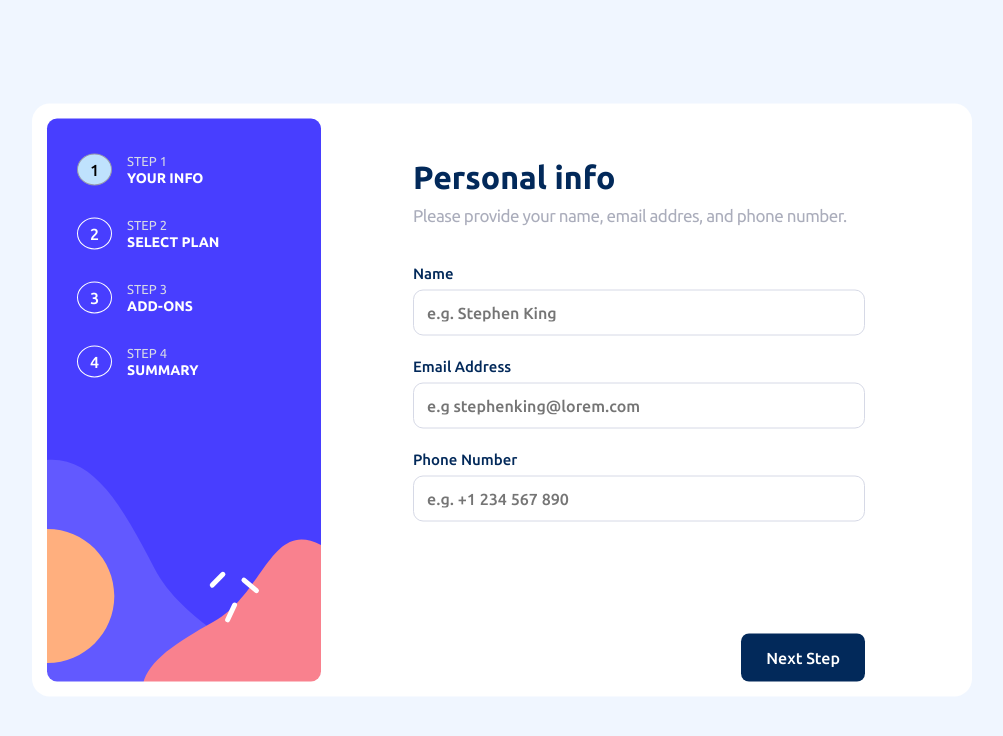
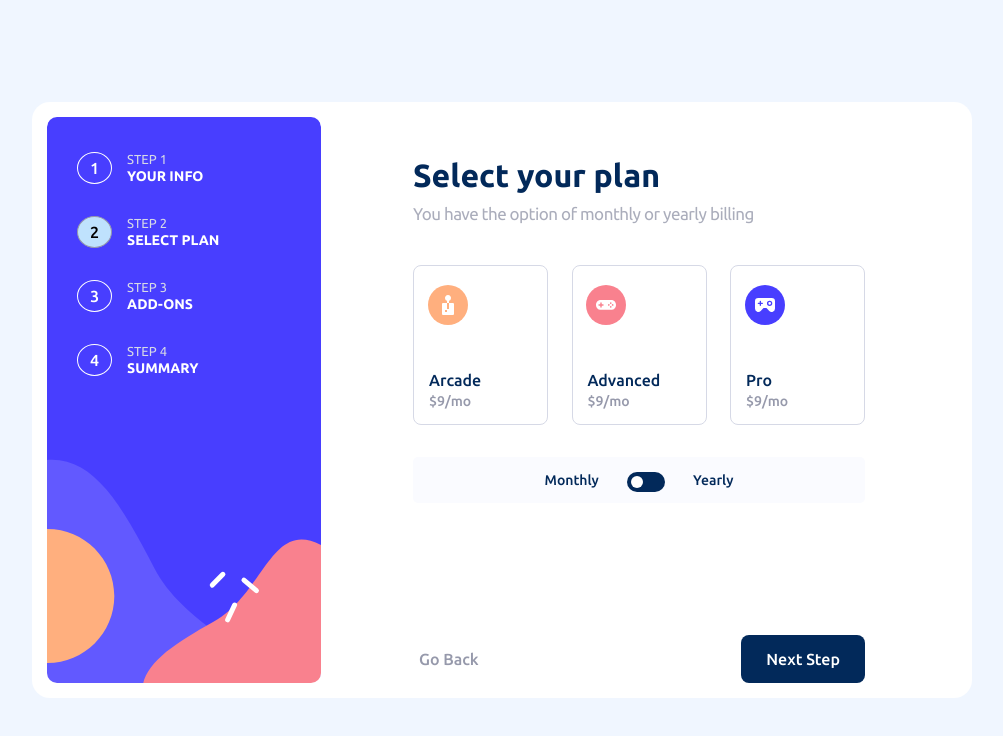
Before and after one commit to ysnitko/Multi-step-form, a React (Create React App) app: page / in a window 1280 px wide. Shown: the top 736 px of the page, without its empty margins (138-1141 px from the left). Built offline with nearby package versions, Linux system fonts and the light colour scheme.

Commit message:
add discount

```diff
--- a/src/App.js
+++ b/src/App.js
@@ -4,7 +4,7 @@ import Form from './components/Form/Form';
 import './App.css';
 
 const App = () => {
-  const [step, setStep] = useState(1);
+  const [step, setStep] = useState(2);
   const [isDisabled, setIsDisabled] = useState(false);
   const [nameField, setNameField] = useState('');
   const [emailField, setEmailField] = useState('');
--- a/src/components/SelectPlan/SelectPlan.css
+++ b/src/components/SelectPlan/SelectPlan.css
@@ -57,6 +57,12 @@ h1 {
   font-size: 14px;
   font-weight: 500;
   color: hsl(231, 11%, 63%);
+}
+
+.plan-discount {
+  font-size: 12px;
+  font-weight: 500;
+  color: hsl(213, 96%, 18%);
 }
 
 .arcade {
--- a/src/components/SelectPlan/SelectPlan.jsx
+++ b/src/components/SelectPlan/SelectPlan.jsx
@@ -1,11 +1,22 @@
-import React, { useEffect } from "react";
+import React, { useEffect, useState } from "react";
 
 import "./SelectPlan.css";
 
 const SelectPlan = ({ setStep }) => {
+  const [plan, setPlan] = useState('monthly')
+  const [checked, setChecked] = useState(false)
+
   useEffect(() => {
     setStep(2);
   }, [setStep]);
+
+  const handleChangePlan = () => {
+    setChecked(!checked)
+    // if (checked) {
+    //   setPlan('yearly')
+    // }
+
+  }
 
   return (
     <div className="selected-plan-form">
@@ -18,21 +29,27 @@ const SelectPlan = ({ setStep }) => {
       <div className="select-plan-section">
         <button type="button" className="plan arcade">
           <span className="plan-type">Arcade</span>
-          <span className="plan-cost">$9/mo</span>
+          {!checked ? <span className="plan-cost">$9/mo</span>: <><span className="plan-cost">90/yr</span>
+           <span className="plan-discount">2 month free</span></>
+          }
         </button>
         <button type="button" className="plan advanced">
           <span className="plan-type">Advanced</span>
-          <span className="plan-cost">$9/mo</span>
+          {!checked ? <span className="plan-cost">$9/mo</span>: <><span className="plan-cost">120/y'</span>
+           <span className="plan-discount">2 month free</span></>
+          }
         </button>
         <button type="button" className="plan pro">
           <span className="plan-type">Pro</span>
-          <span className="plan-cost">$9/mo</span>
+          {!checked ? <span className="plan-cost">$9/mo</span>: <><span className="plan-cost">150/yr</span>
+           <span className="plan-discount">2 month free</span></>
+          }
         </button>
       </div>
       <div className="switch-plan-period">
         <span>Monthly</span>
         <label className="switch">
-          <input type="checkbox" id="checkbox" />
+          <input type="checkbox" id="checkbox"  onChange={handleChangePlan}/>
           <span className="slider round"></span>
         </label>
         <span>Yearly</span>
```
